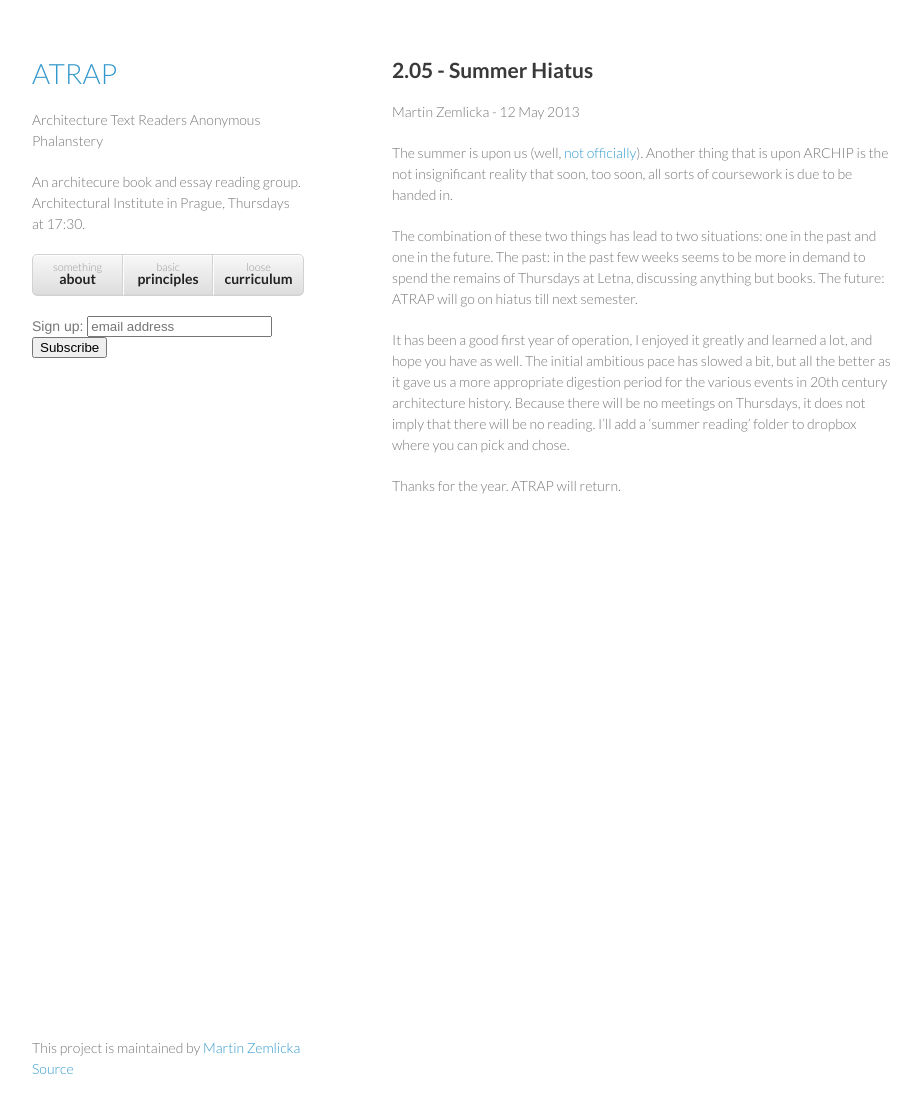
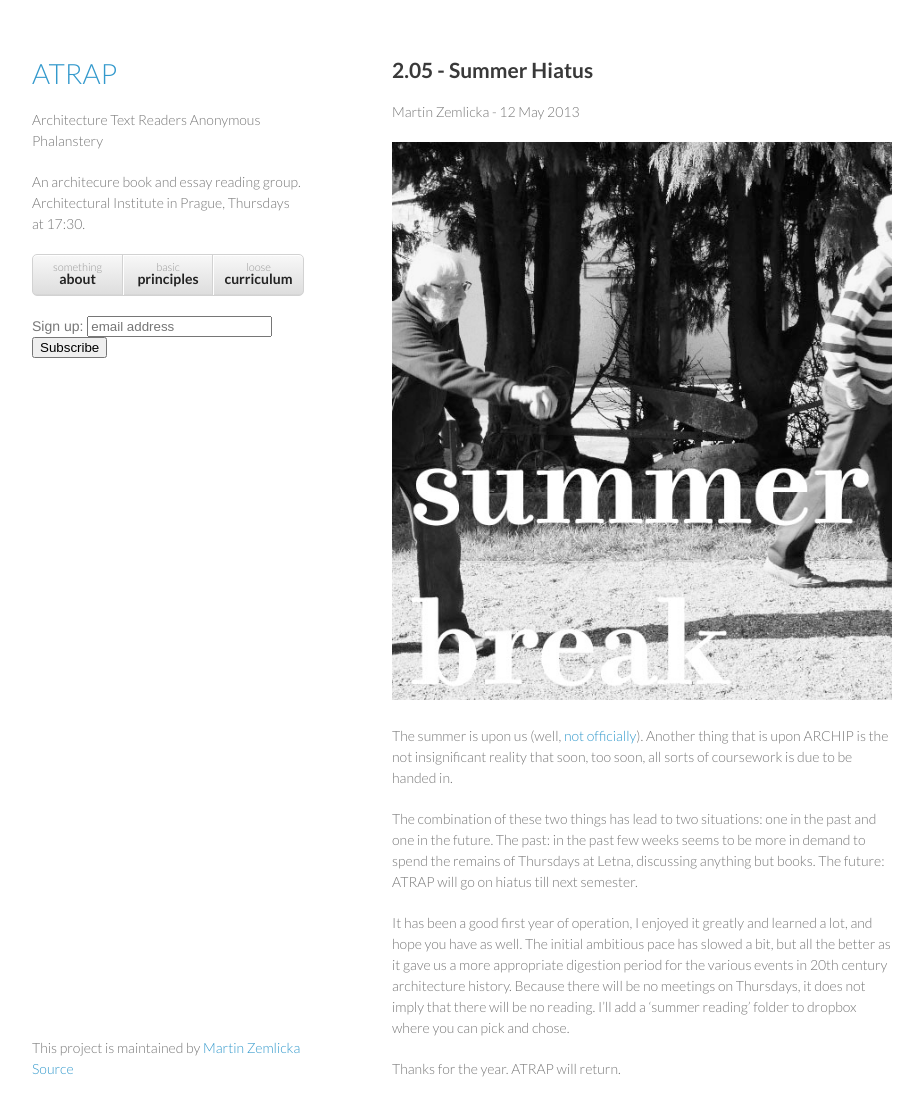
Before and after one commit to zmlka/atrap, a Jekyll site: the page built from _posts/2013-05-12-Haitus.markdown, in a window 1280 px wide and 1149 px high. Shown: the top 1116 px of the window, without its empty margins (178-1101 px from the left). Built offline with Jekyll 4.4.1, drawn with Linux system fonts in a browser that asks for light colours; comment, search, counter and statistics services are not loaded.

Commit message:
Added picture to summer break

```diff
--- a/_posts/2013-05-12-Haitus.markdown
+++ b/_posts/2013-05-12-Haitus.markdown
@@ -3,6 +3,8 @@ layout: post
 author: Martin Zemlicka
 title: 2.05 - Summer Hiatus
 ---
+
+![](/img/13.05.12.summer.jpg)
 
 The summer is upon us (well, [not
 officially](http://en.wikipedia.org/wiki/Summer#Timing)). Another thing that is
```
